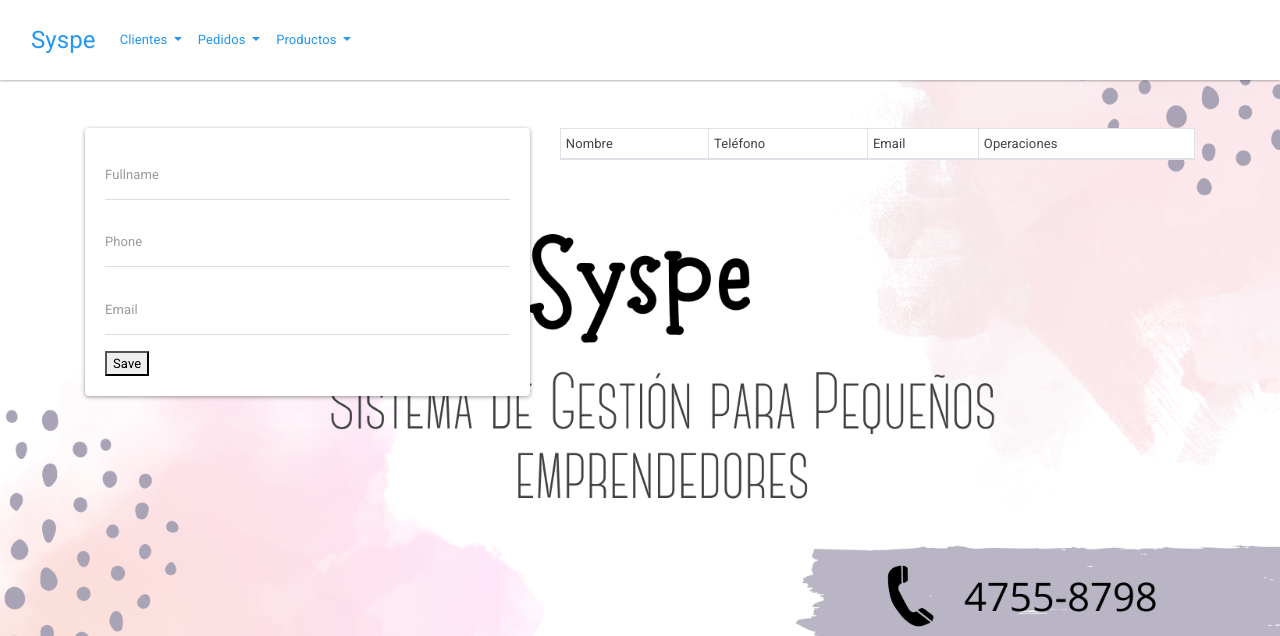
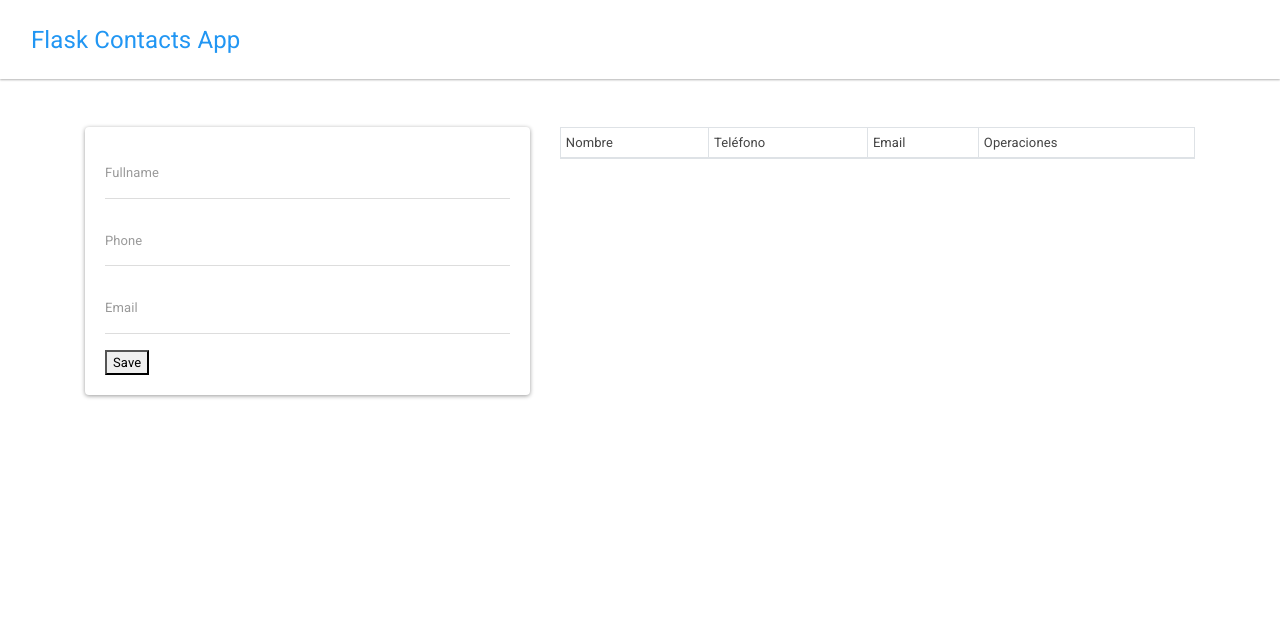
Before and after one commit to analamour/flask_contacts_app, a Flask app: page / in a window 1280 px wide. Shown: the top 636 px of the page. Run offline with Flask 2, Linux system fonts and the light colour scheme; data that the repository does not hold is empty; some libraries are stand-ins or nearby versions.

Commit message:
Flask contacts app

```diff
--- a/static/css/main.css
+++ b/static/css/main.css
@@ -1,9 +1,6 @@
 
 body {
-    background-image: url('/static/img/Syspe.png');
-    background-image: no-repeat;
-    background-image: fixed;
-    background-image: center;
+
     -webkit-background-size: cover;
     -moz-background-size: cover;
     -o-background-size: cover;
--- a/templates/layout.html
+++ b/templates/layout.html
@@ -15,44 +15,7 @@
 <body >
   <nav class="navbar navbar-expand-lg bg-light">
     <div class="container-fluid">
-      <a class="navbar-brand" href="#">Syspe</a>
-      <button class="navbar-toggler" type="button" data-bs-toggle="collapse" data-bs-target="#navbarNavDropdown" aria-controls="navbarNavDropdown" aria-expanded="false" aria-label="Toggle navigation">
-        <span class="navbar-toggler-icon"></span>
-      </button>
-      <div class="collapse navbar-collapse" id="navbarNavDropdown">
-        <ul class="navbar-nav me-auto mb-2 mb-lg-0">
-          <li class="nav-item dropdown">
-            <a class="nav-link dropdown-toggle" href="#" role="button" data-bs-toggle="dropdown" aria-expanded="false">
-              Clientes
-            </a>
-            <ul class="dropdown-menu show-menu">
-              <li><a class="dropdown-item" href="/templates/alta-clientes.html">Alta Clientes</a></li>
-              <li><a class="dropdown-item" href="#">Listado Clientes</a></li>
-            </ul>
-          </li>
-
-          <li class="nav-item dropdown">
-            <a class="nav-link dropdown-toggle" href="#" role="button" data-bs-toggle="dropdown" aria-expanded="false">
-              Pedidos
-            </a>
-            <ul class="dropdown-menu">
-              <li><a class="dropdown-item" href="#">Carga de Pedido</a></li>
-              <li><a class="dropdown-item" href="#">Consulta de Pedido</a></li>
-            </ul>
-          </li>
-
-          <li class="nav-item dropdown">
-            <a class="nav-link dropdown-toggle" href="#" role="button" data-bs-toggle="dropdown" aria-expanded="false">
-             Productos
-            </a>
-            <ul class="dropdown-menu">
-              <li><a class="dropdown-item" href="#">Alta de Producto</a></li>
-              <li><a class="dropdown-item" href="#">Consulta de Stock</a></li>
-
-            </ul>
-          </li>
-        </ul>
-      </div>
+      <a class="navbar-brand" href="#">Flask Contacts App</a>
     </div>
   </nav>
     <div class="container pt-5">
```
Also changed, not shown: templates/altaCliente.html (deleted, +0 -66 lines).
